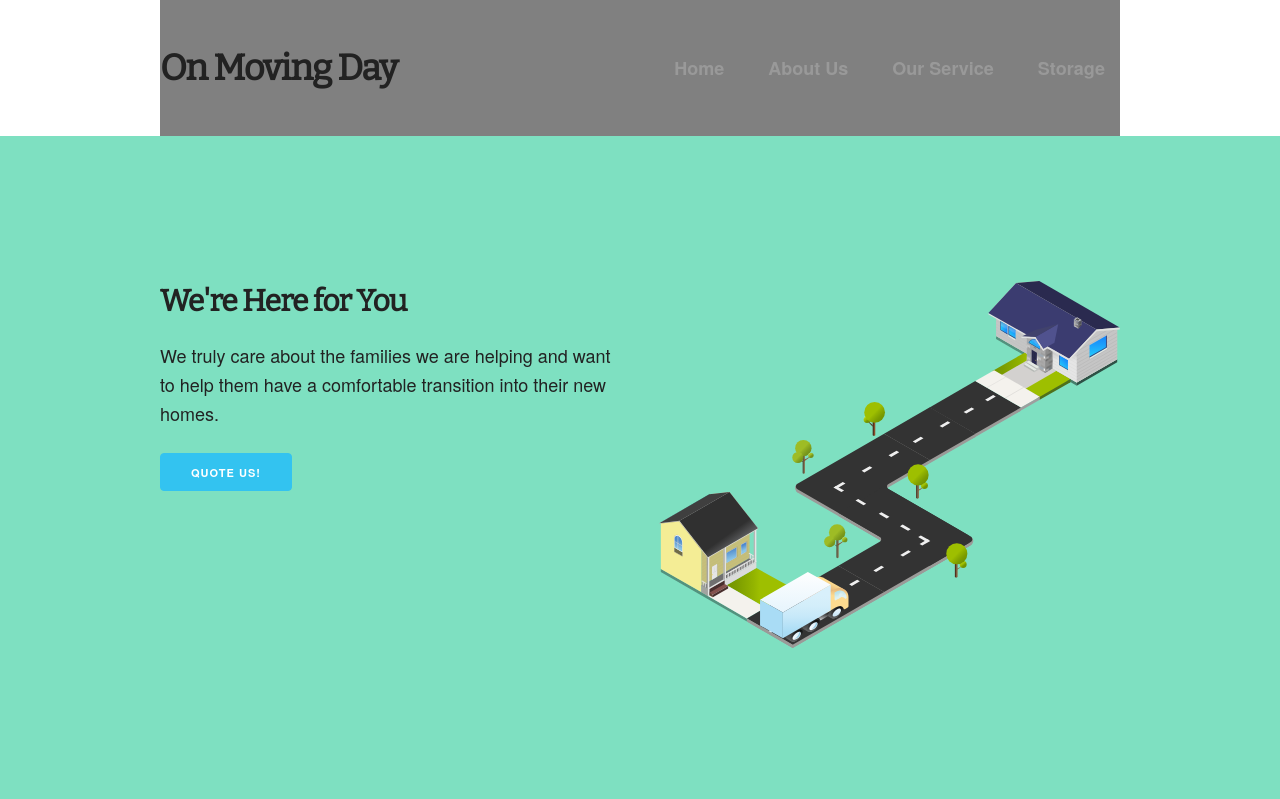
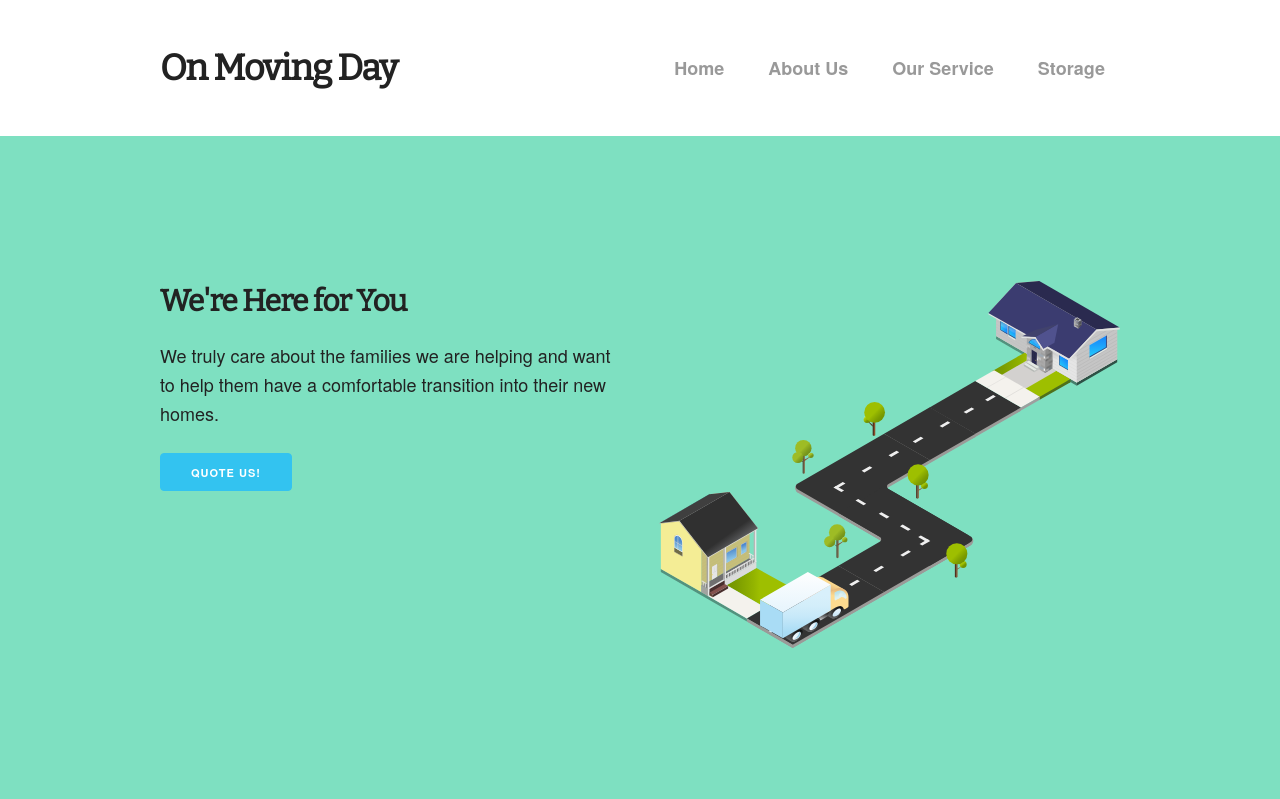
Before and after one commit to sloansam/On-Moving-Day, a plain HTML site: page index.html in a window 1280 px wide. Shown: the top 799 px of the page. Drawn offline with nearby package versions, Linux system fonts and the light colour scheme.

Commit message:
fixed header background colour

```diff
--- a/styles/sass/custom.sass
+++ b/styles/sass/custom.sass
@@ -14,7 +14,6 @@
     background-color: white
     margin: auto
     padding: 0
-    background-color: grey
     h3
         padding: 0
         margin: 0
```
Also changed, not shown: styles/css/custom.css, 1 other file.
